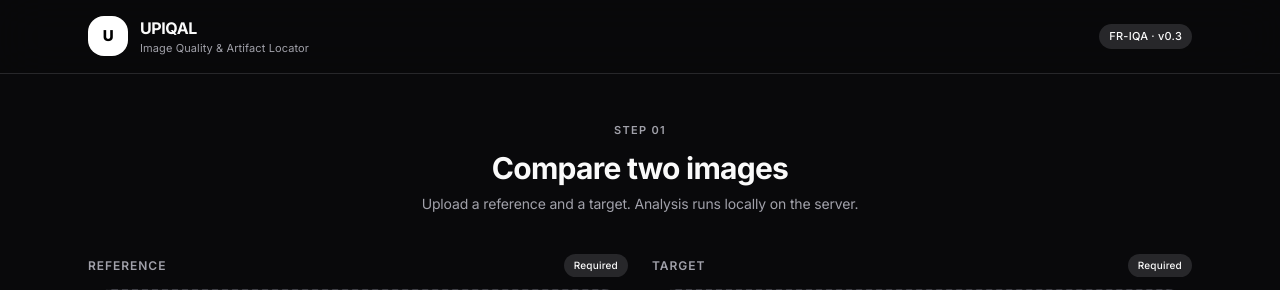
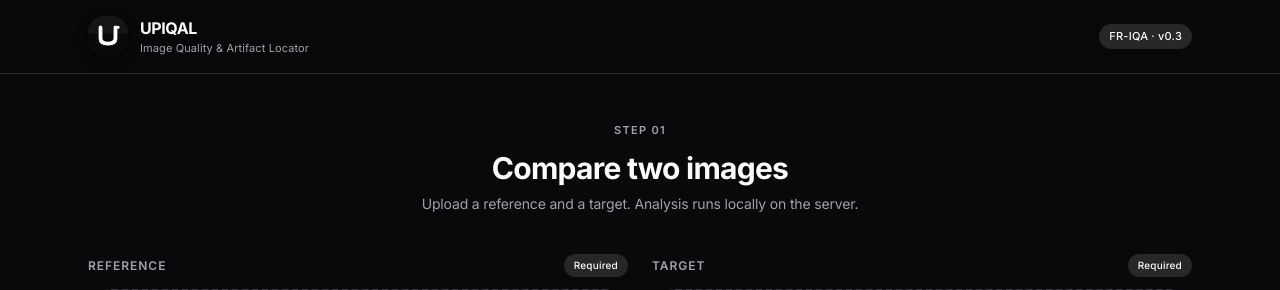
Before and after one commit to katolikov/FR-IQA-Algo, a FastAPI app: page / in a window 1280 px wide. Shown: the top 290 px of the page. Run offline with FastAPI, Linux system fonts and the light colour scheme; some libraries are stand-ins or nearby versions.

Commit message:
chore(web,docs): wire favicon into header, drop building screenshot
- Replace the CSS-drawn "U" tile in the sticky header with the actual
  favicon.svg so the same iconography reads across browser tab, device
  home screen, and the in-app top bar.  Natural 64×64 vector renders
  crisp at the 40×40 displayed size on any DPR.
- Remove docs/screenshots/img2-vs-img3-overlay.png from the README
  hero and from the repo; the remaining cartoon-worm overlay covers
  the documentation purpose on its own and keeps the README light.

```diff
--- a/web/templates/index.html
+++ b/web/templates/index.html
@@ -210,8 +210,10 @@
           style="background: rgba(9, 9, 11, 0.72); border-bottom: 1px solid var(--hairline);">
     <div class="mx-auto flex max-w-6xl items-center justify-between px-6 py-4">
       <div class="flex items-center gap-3">
-        <div class="flex h-10 w-10 items-center justify-center rounded-2xl"
-             style="background: var(--accent); color: #000; font-weight: 800; font-size: 15px; letter-spacing: -0.02em;">U</div>
+        <!-- App icon — matches the favicon; SVG scales crisply at any DPR -->
+        <img src="/static/favicon.svg" alt="UPIQAL" width="40" height="40"
+             class="rounded-2xl"
+             style="display:block; box-shadow: 0 2px 10px rgba(0,0,0,.5);" />
         <div>
           <h1 class="text-base font-bold tracking-tight">UPIQAL</h1>
           <p class="text-[11px]" style="color: var(--text-muted); letter-spacing: 0.01em;">Image Quality &amp; Artifact Locator</p>
```
Also changed, not shown: README.md, 1 other file.
